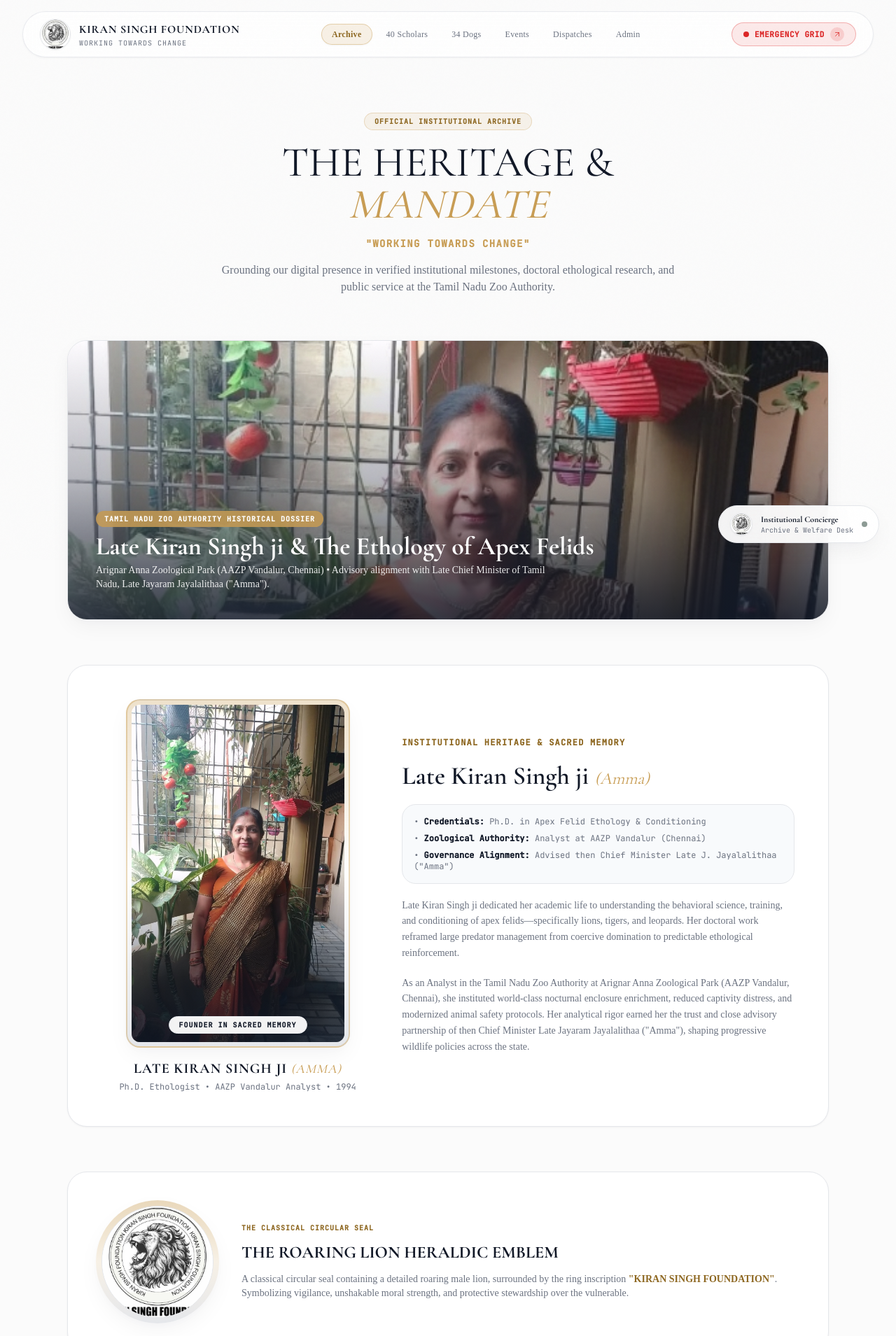
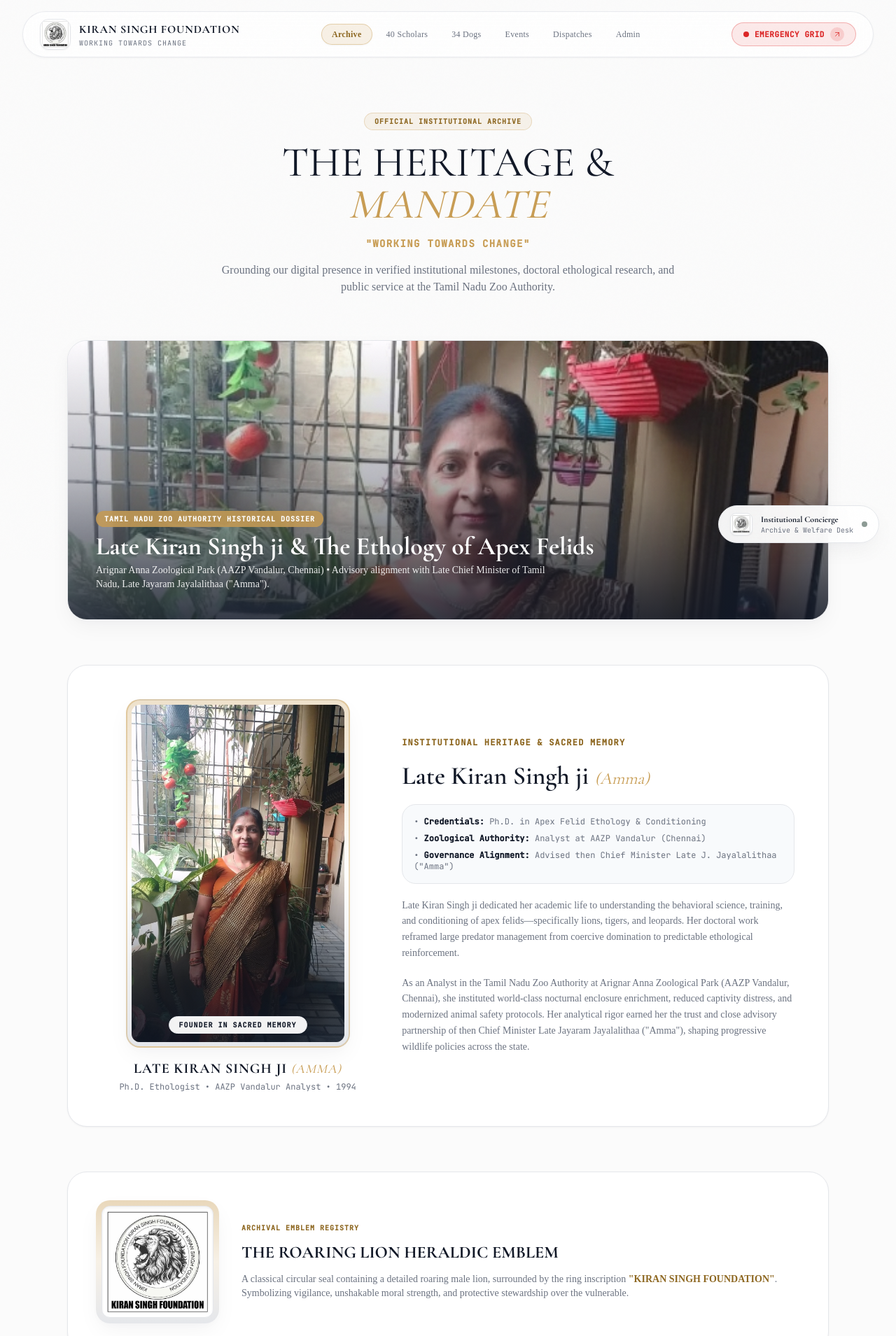
Before and after one commit to Arpan-Tyagi/kiran-singh-foundation, a Next.js app: page /about in a window 1280 px wide. Shown: the top 1909 px of the page at 70% size. Built offline with nearby package versions, Linux system fonts and the light colour scheme.

Commit message:
fix(brand): display full logo in boxed containers without cropping

```diff
--- a/src/app/about/page.tsx
+++ b/src/app/about/page.tsx
@@ -118,20 +118,20 @@
 
       {/* Heraldic Emblem Showcase Card */}
       <div className="bg-white border border-border rounded-3xl p-8 md:p-10 shadow-elevation-1 flex flex-col md:flex-row items-center gap-8">
-        <div className="relative w-36 h-36 md:w-44 md:h-44 rounded-full p-2 bg-gradient-to-b from-lion-gold/40 via-lion-gold/15 to-border shadow-elevation-card shrink-0">
-          <div className="relative w-full h-full rounded-full overflow-hidden bg-white border border-border flex items-center justify-center">
+        <div className="relative w-36 h-36 md:w-44 md:h-44 rounded-2xl p-2 bg-gradient-to-b from-lion-gold/40 via-lion-gold/15 to-border shadow-elevation-card shrink-0">
+          <div className="relative w-full h-full rounded-xl overflow-hidden bg-white border border-border flex items-center justify-center p-2 shadow-inner">
             <Image
               src="/images/logo.png"
               alt="Heraldic Emblem Seal - Detailed Roaring Male Lion"
               fill
               sizes="176px"
-              className="object-cover object-[center_20%] scale-110"
+              className="object-contain p-1"
             />
           </div>
         </div>
         <div className="space-y-3 text-left">
           <div className="text-[10px] font-mono uppercase tracking-widest text-lion-gold-dark font-semibold">
-            The Classical Circular Seal
+            Archival Emblem Registry
           </div>
           <h3 className="font-serif text-2xl font-bold text-obsidian uppercase">
             The Roaring Lion Heraldic Emblem
--- a/src/app/admin/layout.tsx
+++ b/src/app/admin/layout.tsx
@@ -50,13 +50,13 @@
       {/* Admin Masthead */}
       <div className="p-6 rounded-3xl bg-white border border-border shadow-card flex flex-col md:flex-row items-start md:items-center justify-between gap-4">
         <div className="flex items-center space-x-4">
-          <div className="relative w-12 h-12 rounded-full overflow-hidden border border-lion-gold/50 p-0.5 bg-white shadow-sm shrink-0">
+          <div className="relative w-12 h-12 rounded-xl overflow-hidden border border-lion-gold/50 p-1 bg-white shadow-sm shrink-0">
             <Image
               src="/images/logo.png"
               alt="Seal"
               fill
               sizes="48px"
-              className="object-cover object-[center_20%] scale-110 rounded-full"
+              className="object-contain p-0.5"
             />
           </div>
           <div>
--- a/src/app/admin/login/page.tsx
+++ b/src/app/admin/login/page.tsx
@@ -43,13 +43,13 @@
       <div className="w-full max-w-md">
         <div className="bg-white border border-border shadow-card rounded-3xl p-8 sm:p-10 text-center space-y-6">
           {/* Heraldic Emblem */}
-          <div className="relative w-20 h-20 rounded-full overflow-hidden border-2 border-lion-gold/50 mx-auto p-0.5 bg-white shadow-md">
+          <div className="relative w-20 h-20 rounded-2xl overflow-hidden border border-lion-gold/50 mx-auto p-1.5 bg-white shadow-sm">
             <Image
               src="/images/logo.png"
               alt="Heraldic Emblem"
               fill
               sizes="80px"
-              className="object-cover object-[center_20%] scale-110 rounded-full"
+              className="object-contain p-0.5"
               priority
             />
           </div>
--- a/src/components/AICopilotDrawer.tsx
+++ b/src/components/AICopilotDrawer.tsx
@@ -91,13 +91,13 @@
           className="group relative flex items-center space-x-3 px-4 py-2.5 rounded-full bg-white/95 border border-border shadow-elevation-card backdrop-blur-xl hover:border-lion-gold hover:scale-105 active:scale-95 transition-all duration-200"
           aria-label="Open Institutional Concierge"
         >
-          <div className="relative w-8 h-8 rounded-full overflow-hidden border border-border p-0.5 bg-white shadow-sm">
+          <div className="relative w-8 h-8 rounded-lg overflow-hidden border border-border p-0.5 bg-white shadow-sm">
             <Image
               src="/images/logo.png"
               alt="Lion Emblem"
               fill
               sizes="32px"
-              className="object-cover object-[center_20%] scale-110 rounded-full"
+              className="object-contain p-0.5"
             />
           </div>
           <div className="flex flex-col text-left">
@@ -119,13 +119,13 @@
             {/* Header */}
             <div className="p-4 border-b border-border bg-slate-50/90 flex items-center justify-between">
               <div className="flex items-center space-x-3">
-                <div className="relative w-9 h-9 rounded-full overflow-hidden border border-border shadow-sm">
+                <div className="relative w-9 h-9 rounded-lg overflow-hidden border border-border p-0.5 bg-white shadow-sm">
                   <Image
                     src="/images/logo.png"
                     alt="Emblem"
                     fill
                     sizes="36px"
-                    className="object-cover object-[center_20%] scale-110"
+                    className="object-contain p-0.5"
                   />
                 </div>
                 <div>
--- a/src/components/Footer.tsx
+++ b/src/components/Footer.tsx
@@ -11,13 +11,13 @@
           {/* Institutional Anchor & Founder Tribute */}
           <div className="lg:col-span-5 flex flex-col space-y-6">
             <div className="flex items-center space-x-4">
-              <div className="relative w-14 h-14 rounded-full overflow-hidden border-2 border-lion-gold/50 p-0.5 bg-white shadow-sm">
+              <div className="relative w-14 h-14 rounded-xl overflow-hidden border border-lion-gold/50 p-1 bg-white shadow-sm shrink-0">
                 <Image
                   src="/images/logo.png"
                   alt="Kiran Singh Foundation Heraldic Lion Emblem"
                   fill
                   sizes="56px"
-                  className="object-cover object-[center_20%] scale-110 rounded-full"
+                  className="object-contain p-0.5"
                 />
               </div>
               <div>
--- a/src/components/Hero.tsx
+++ b/src/components/Hero.tsx
@@ -18,16 +18,16 @@
       </div>
 
       <div className="max-w-6xl mx-auto w-full relative z-10 flex flex-col items-center text-center">
-        {/* Heraldic Emblem Circular Seal */}
+        {/* Heraldic Emblem Box */}
         <div className="relative group mb-8">
-          <div className="relative w-32 h-32 md:w-40 md:h-40 rounded-full p-1.5 bg-gradient-to-b from-lion-gold/40 via-lion-gold/15 to-border shadow-card">
-            <div className="relative w-full h-full rounded-full overflow-hidden bg-white border border-border flex items-center justify-center shadow-inner">
+          <div className="relative w-36 h-36 md:w-44 md:h-44 rounded-2xl p-2 bg-gradient-to-b from-lion-gold/40 via-lion-gold/15 to-border shadow-elevation-card">
+            <div className="relative w-full h-full rounded-xl overflow-hidden bg-white border border-border flex items-center justify-center p-2 shadow-inner">
               <Image
                 src="/images/logo.png"
                 alt="Kiran Singh Foundation Heraldic Seal - Roaring Male Lion"
                 fill
-                sizes="(max-width: 768px) 128px, 160px"
-                className="object-cover object-[center_20%] scale-110 group-hover:scale-115 transition-transform duration-700 ease-out"
+                sizes="(max-width: 768px) 144px, 176px"
+                className="object-contain p-1 group-hover:scale-105 transition-transform duration-500 ease-out"
                 priority
               />
             </div>
--- a/src/components/Navbar.tsx
+++ b/src/components/Navbar.tsx
@@ -39,13 +39,13 @@
       >
         {/* Emblem & Brand Identity */}
         <Link href="/" className="flex items-center space-x-3 group">
-          <div className="relative w-10 h-10 md:w-11 md:h-11 rounded-full overflow-hidden border border-border p-0.5 bg-white group-hover:border-lion-gold transition-colors duration-300 shadow-sm">
+          <div className="relative w-10 h-10 md:w-11 md:h-11 rounded-xl overflow-hidden border border-border p-1 bg-white group-hover:border-lion-gold transition-colors duration-300 shadow-sm">
             <Image
               src="/images/logo.png"
               alt="Kiran Singh Foundation Emblem - Roaring Lion Seal"
               fill
               sizes="44px"
-              className="object-cover object-[center_20%] scale-110 rounded-full group-hover:scale-115 transition-transform duration-500"
+              className="object-contain p-0.5 group-hover:scale-105 transition-transform duration-300"
               priority
             />
           </div>
```
